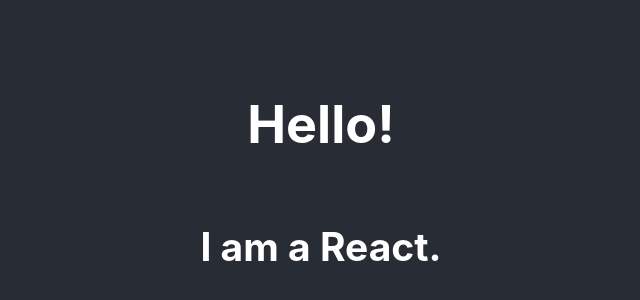
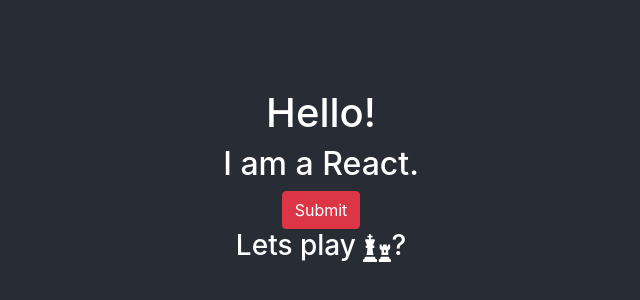
Before and after one commit to JustinWarren/my-jamz-app, a React (Create React App) app: page / in a window 1280 px wide. Shown: the part 220-520 px from the top of the page, without its empty margins (319-959 px from the left). Built offline with nearby package versions, Linux system fonts and the light colour scheme.

Commit message:
added bootstrap and font awesome to the app

```diff
--- a/package.json
+++ b/package.json
@@ -9,6 +9,7 @@
     "@testing-library/user-event": "^7.2.1",
     "react": "^16.13.1",
     "react-dom": "^16.13.1",
+    "react-icons": "^3.9.0",
     "react-scripts": "3.4.1"
   },
   "scripts": {
--- a/public/index.html
+++ b/public/index.html
@@ -24,6 +24,10 @@
       work correctly both with client-side routing and a non-root public URL.
       Learn how to configure a non-root public URL by running `npm run build`.
     -->
+
+    <!-- This the Bootstrap CDN -->
+    <link rel="stylesheet" href="https://stackpath.bootstrapcdn.com/bootstrap/4.4.1/css/bootstrap.min.css" integrity="sha384-Vkoo8x4CGsO3+Hhxv8T/Q5PaXtkKtu6ug5TOeNV6gBiFeWPGFN9MuhOf23Q9Ifjh" crossorigin="anonymous">
+
     <title>React App</title>
   </head>
   <body>
@@ -39,5 +43,10 @@
       To begin the development, run `npm start` or `yarn start`.
       To create a production bundle, use `npm run build` or `yarn build`.
     -->
+
+      <!-- Bootstrap Javascript dependencies - jQuery first, then Popper.js, then Bootstrap JS -->
+      <script src="https://code.jquery.com/jquery-3.4.1.slim.min.js" integrity="sha384-J6qa4849blE2+poT4WnyKhv5vZF5SrPo0iEjwBvKU7imGFAV0wwj1yYfoRSJoZ+n" crossorigin="anonymous"></script>
+      <script src="https://cdn.jsdelivr.net/npm/popper.js@1.16.0/dist/umd/popper.min.js" integrity="sha384-Q6E9RHvbIyZFJoft+2mJbHaEWldlvI9IOYy5n3zV9zzTtmI3UksdQRVvoxMfooAo" crossorigin="anonymous"></script>
+      <script src="https://stackpath.bootstrapcdn.com/bootstrap/4.4.1/js/bootstrap.min.js" integrity="sha384-wfSDF2E50Y2D1uUdj0O3uMBJnjuUD4Ih7YwaYd1iqfktj0Uod8GCExl3Og8ifwB6" crossorigin="anonymous"></script>
   </body>
 </html>
--- a/src/App.js
+++ b/src/App.js
@@ -1,6 +1,9 @@
 import React from 'react';
 import logo from './logo.svg';
 import './App.css';
+import { FaChess } from 'react-icons/fa';
+
+
 
 function App() {
   return (
@@ -8,6 +11,8 @@ function App() {
       <header className="App-header">
         <h1>{"Hello!"}</h1>
         <h2>{"I am a React."}</h2>
+        <button className="btn btn-danger">Submit</button>
+        <h3> Lets play <FaChess />? </h3>
       </header>
     </div>
   );
```
Also changed, not shown: 1 other file (tests, documents, lock files or other folders).
